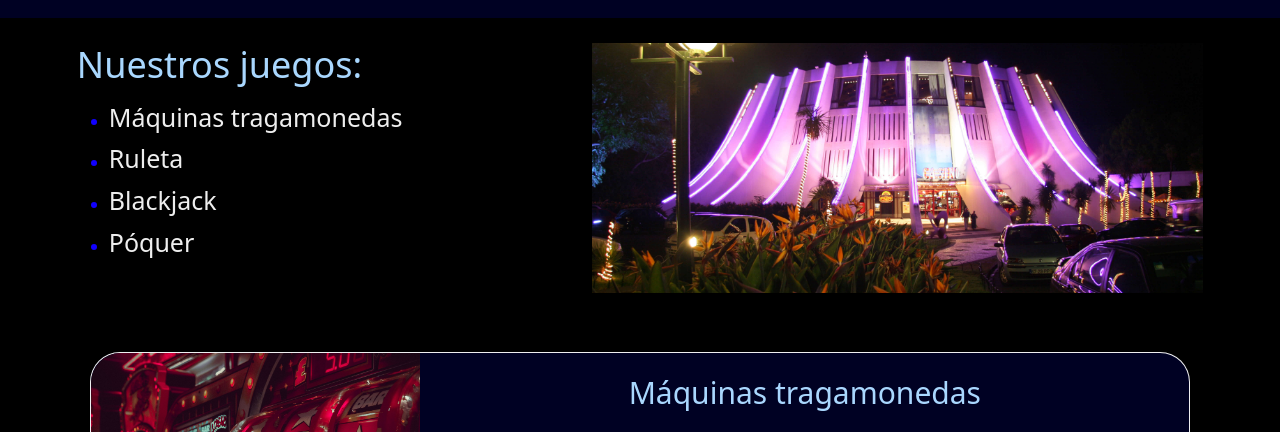
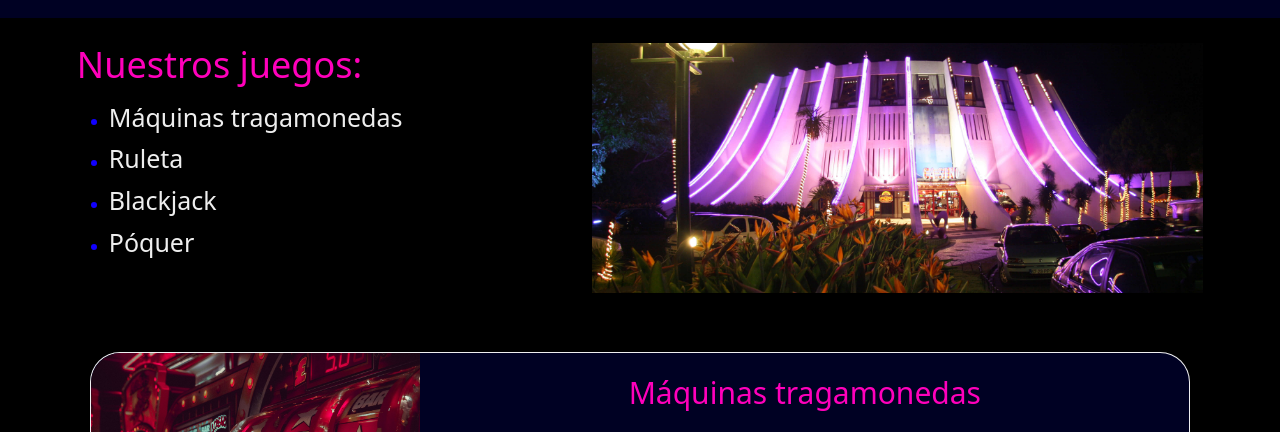
Before and after one commit to FranciscoEscoz/PFEscoz, a website: page index.html in a window 1280 px wide. Shown: the part 78-510 px from the top of the page. Drawn offline with nearby package versions, Linux system fonts and the light colour scheme.

Commit message:
chequeo de colores

```diff
--- a/scss/base/_vars.scss
+++ b/scss/base/_vars.scss
@@ -1,5 +1,5 @@
-
-$color-title: rgb(169, 215, 254);
+$color-title: rgb(255, 0, 187);
+// $color-title: rgb(169, 215, 254);
 $color-white: rgba(255, 255, 255, 0.935);
 $color-fondo-blue: rgb(0, 1, 35);
 $color-fondo-main: rgb(0,0,0);
```
Also changed, not shown: css/style.css, 1 other file.
